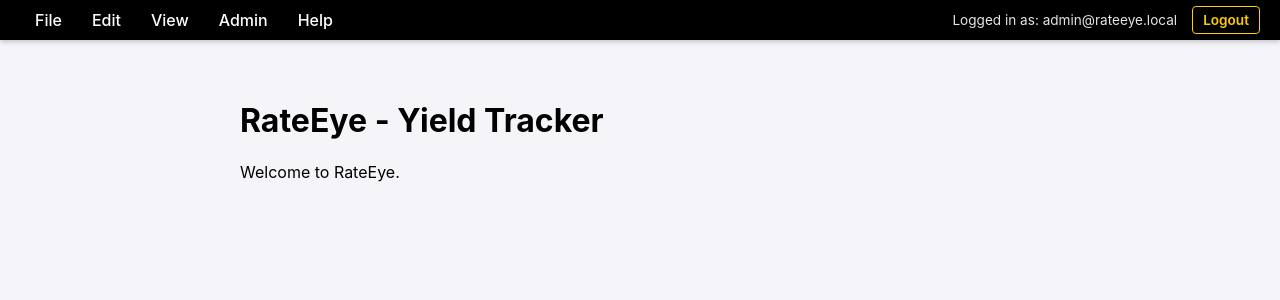
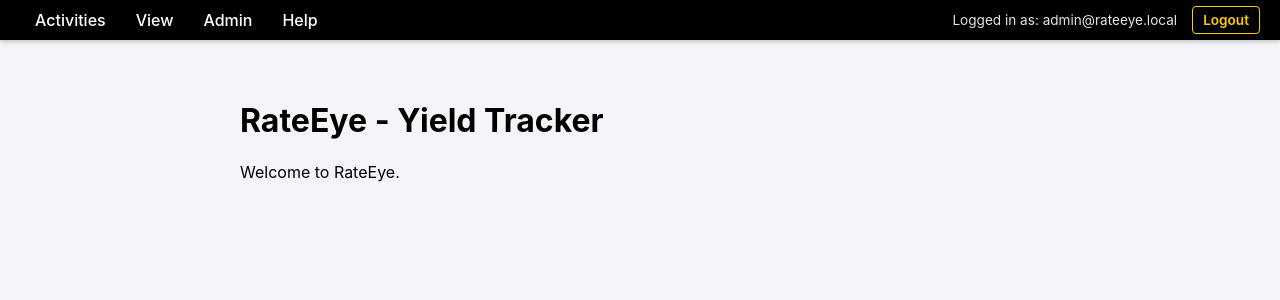
Before and after one commit to pjtallman/RateEye, a FastAPI app: page / in a window 1280 px wide. Shown: the top 300 px of the page. Run offline with FastAPI, Linux system fonts and the light colour scheme; a user stored in the database is signed in; data comes from the database, SQL or seed files in the repository; parts of the project's set-up code (start-up, migrations or seed data) failed here and were passed over.

Commit message:
feat: Menu cleanup

```diff
--- a/main.py
+++ b/main.py
@@ -371,6 +371,12 @@ async def show_log(user: User = Depends(login_required), db: Session = Depends(g
     return "No log file found."
 
 
+@app.get("/about", response_class=HTMLResponse)
+async def about_page(request: Request, accept_language: str = Header(None)):
+    t = get_text(accept_language)
+    return templates.TemplateResponse(request, "about.html", {"t": t})
+
+
 # --- 7. OAUTH2 SETUP ---
 oauth = OAuth()
 oauth.register(
@@ -482,7 +488,7 @@ async def change_password(
     return RedirectResponse(url="/", status_code=303)
 
 
-# --- 8. USER MANAGEMENT (CRUD) ---
+# --- 8. ADMIN & USER MANAGEMENT ---
 
 @app.get("/admin/users", response_class=HTMLResponse)
 async def list_users(
@@ -521,13 +527,10 @@ async def update_user(
     user: User = Depends(login_required),
     db: Session = Depends(get_db)
 ):
-    # Future: check for admin permissions
     target_user = db.query(User).filter(User.id == user_id).first()
     if target_user:
-        # Check if email is already taken by another user
         existing_user = db.query(User).filter(User.email == email, User.id != user_id).first()
         if existing_user:
-             # In a real app, we might want to return an error message to the UI
              logger.warning(f"Admin {user.email} tried to change user {user_id} email to already taken {email}")
              return RedirectResponse(url="/admin/users", status_code=303)
 
@@ -553,7 +556,6 @@ async def list_roles(
 ):
     t = get_text(accept_language)
     roles = db.query(Role).all()
-    # Also need users to add to roles
     all_users = db.query(User).all()
     return templates.TemplateResponse(request, "admin_roles.html", {
         "t": t,
@@ -580,7 +582,7 @@ async def update_role(
     role_id: int,
     name: str = Form(...),
     description: str = Form(""),
-    user_ids: Optional[str] = Form(None), # Comma separated list of user IDs
+    user_ids: Optional[str] = Form(None),
     user: User = Depends(login_required),
     db: Session = Depends(get_db)
 ):
@@ -588,19 +590,14 @@ async def update_role(
     if role:
         role.name = name
         role.description = description
-
-        # Update associated users
         if user_ids is not None:
-            # Clear current users and add new ones
             role.users = []
             if user_ids.strip():
                 id_list = [int(id_str) for id_str in user_ids.split(",") if id_str.strip()]
                 users_to_add = db.query(User).filter(User.id.in_(id_list)).all()
                 role.users.extend(users_to_add)
-
         db.commit()
         logger.info(f"Role '{name}' updated by {user.email}")
-
     return RedirectResponse(url="/admin/roles", status_code=303)
 
 @app.post("/admin/roles/delete/{role_id}")
@@ -612,12 +609,10 @@ async def delete_role(
     role = db.query(Role).filter(Role.id == role_id).first()
     if role:
         if role.name in ["Admin", "User"]:
-            # Prevent deleting system roles
              return RedirectResponse(url="/admin/roles", status_code=303)
         db.delete(role)
         db.commit()
         logger.info(f"Role '{role.name}' deleted by {user.email}")
-
     return RedirectResponse(url="/admin/roles", status_code=303)
 
 
@@ -629,19 +624,15 @@ async def delete_user(
 ):
     if user.id == user_id:
          raise HTTPException(status_code=400, detail="Cannot delete yourself")
-
     target_user = db.query(User).filter(User.id == user_id).first()
     if target_user:
-        # Explicitly remove user from all roles first (though SQLAlchemy handles this)
         target_user.roles = []
         db.delete(target_user)
         db.commit()
         logger.info(f"User {target_user.email} deleted by {user.email}")
-
     return RedirectResponse(url="/admin/users", status_code=303)
 
 
 if __name__ == "__main__":
     import uvicorn
-
     uvicorn.run(app, host="0.0.0.0", port=8000)
--- a/static/css/style.css
+++ b/static/css/style.css
@@ -45,14 +45,13 @@ body {
 
 .dropdown div {
     padding: 10px 15px;
-    border-bottom: 1px solid #eee;
     font-size: 14px;
     color: #333;
     white-space: nowrap;
 }
 
 .dropdown div:hover {
-    background-color: #f1f1f1;
+    background-color: #e9e9e9;
 }
 
 /* Ensure hover state persists when moving to dropdown */
--- a/templates/base.html
+++ b/templates/base.html
@@ -3,22 +3,23 @@
 <head>
     <link rel="stylesheet" href="/static/css/style.css">
     <title>{% block title %}{{ t.title }}{% endblock %}</title>
+    <style>
+        .dropdown div.menu-separator {
+            padding: 0;
+            height: 1px;
+            background-color: #ddd;
+            margin: 5px 0;
+            pointer-events: none; /* Don't highlight on hover */
+        }
+    </style>
 </head>
 <body>
     <div class="menu-bar">
-        <div class="menu-item">{{ t.menu_file }}
+        <div class="menu-item">{{ t.menu_activities or 'Activities' }}
             <div class="dropdown">
-                <div>{{ t.item_add }}</div>
-                <div>{{ t.item_edit_tickers }}</div>
+                <div>{{ t.item_securities or 'Securities' }}</div>
+                <div class="menu-separator"></div>
                 <div onclick="window.location.href='/settings/user'">{{ t.item_user_settings }}</div>
-            </div>
-        </div>
-
-        <div class="menu-item">{{ t.menu_edit }}
-            <div class="dropdown">
-                <div>{{ t.item_cut }}</div>
-                <div>{{ t.item_copy }}</div>
-                <div>{{ t.item_paste }}</div>
             </div>
         </div>
 
@@ -28,19 +29,21 @@
             </div>
         </div>
 
-        <div class="menu-item">Admin
+        <div class="menu-item">{{ t.menu_admin or 'Admin' }}
             <div class="dropdown">
-                <div onclick="window.location.href='/admin/users'">User Maintenance</div>
-                <div onclick="window.location.href='/admin/roles'">Roles Maintenance</div>
+                <div onclick="window.location.href='/admin/roles'">{{ t.item_roles or 'Roles' }}</div>
+                <div onclick="alert('Permissions management coming soon!')">{{ t.item_permissions or 'Permissions' }}</div>
+                <div class="menu-separator"></div>
+                <div onclick="window.location.href='/admin/users'">{{ t.item_users or 'Users' }}</div>
+                <div class="menu-separator"></div>
                 <div onclick="window.location.href='/settings/system'">{{ t.item_system_settings }}</div>
-                <div onclick="alert('Permissions management coming soon!')">Permissions</div>
             </div>
         </div>
 
         <div class="menu-item">{{ t.menu_help }}
             <div class="dropdown">
                 <div onclick="window.open('/show-log', '_blank')">{{ t.item_show_log }}</div>
-                <div>{{ t.item_about }}</div>
+                <div onclick="window.location.href='/about'">{{ t.item_about }}</div>
             </div>
         </div>
 
--- a/translations.json
+++ b/translations.json
@@ -1,16 +1,15 @@
 {
     "en": {
         "title": "RateEye - Yield Tracker",
-        "menu_file": "File",
-        "menu_edit": "Edit",
+        "menu_activities": "Activities",
+        "menu_admin": "Admin",
         "menu_view": "View",
         "menu_help": "Help",
-        "item_add": "Add Tickers",
-        "item_edit_tickers": "Edit Tickers",
-        "item_cut": "Cut",
-        "item_copy": "Copy",
-        "item_paste": "Paste",
+        "item_securities": "Securities",
         "item_refresh": "Refresh",
+        "item_users": "Users",
+        "item_roles": "Roles",
+        "item_permissions": "Permissions",
         "item_user_settings": "User Settings",
         "item_system_settings": "System Settings",
         "item_show_log": "Show Log",
@@ -35,16 +34,15 @@
     },
     "es": {
         "title": "RateEye - Rastreador de Rendimiento",
-        "menu_file": "Archivo",
-        "menu_edit": "Editar",
+        "menu_activities": "Actividades",
+        "menu_admin": "Administrador",
         "menu_view": "Ver",
         "menu_help": "Ayuda",
-        "item_add": "Agregar Tickers",
-        "item_edit_tickers": "Editar Tickers",
-        "item_cut": "Cortar",
-        "item_copy": "Copiar",
-        "item_paste": "Pegar",
+        "item_securities": "Valores",
         "item_refresh": "Actualizar",
+        "item_users": "Usuarios",
+        "item_roles": "Roles",
+        "item_permissions": "Permisos",
         "item_user_settings": "Configuración de Usuario",
         "item_system_settings": "Configuración del Sistema",
         "item_show_log": "Ver Registro",
```
Also changed, not shown: templates/about.html (added, +16 -0 lines).
